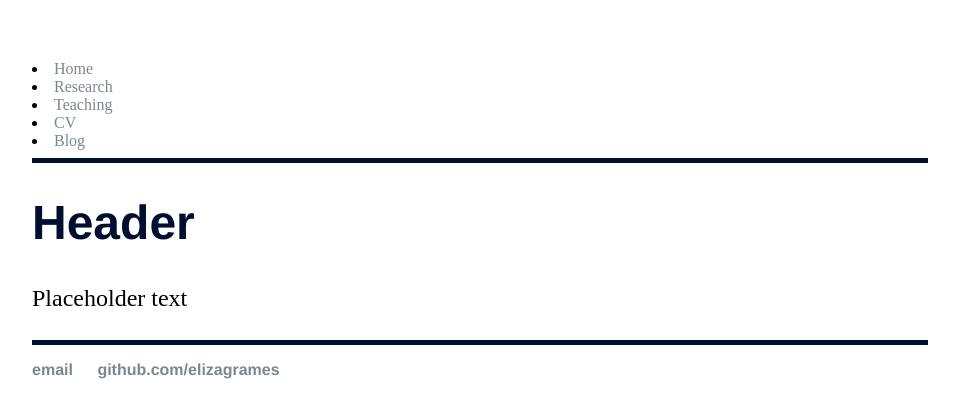
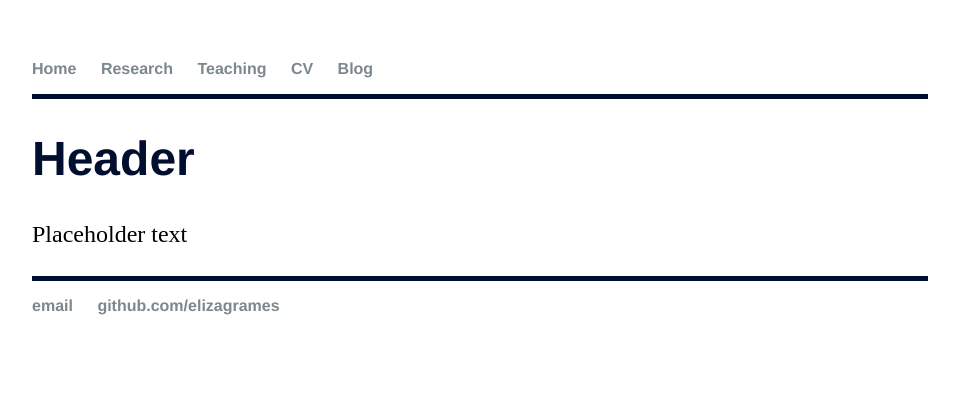
Before and after one commit to elizagrames/elizagrames.github.io, a Jekyll site: the page built from index.html, in a window 1280 px wide. Shown: the top 418 px of the page, without its empty margins (160-1119 px from the left). Built offline with Jekyll 4.4.1, drawn with Linux system fonts in a browser that asks for light colours.

Commit message:
Update default.html

```diff
--- a/_layouts/default.html
+++ b/_layouts/default.html
@@ -7,7 +7,7 @@
 		</head>
 		<body>
 			<nav>
-	    		<center<<ul>
+	    		<center></center><ul>
 	        		<li><a href="/">Home</a></li>
 		        	<li><a href="/research">Research</a></li>
 		        	<li><a href="/teaching">Teaching</a></li>
```
